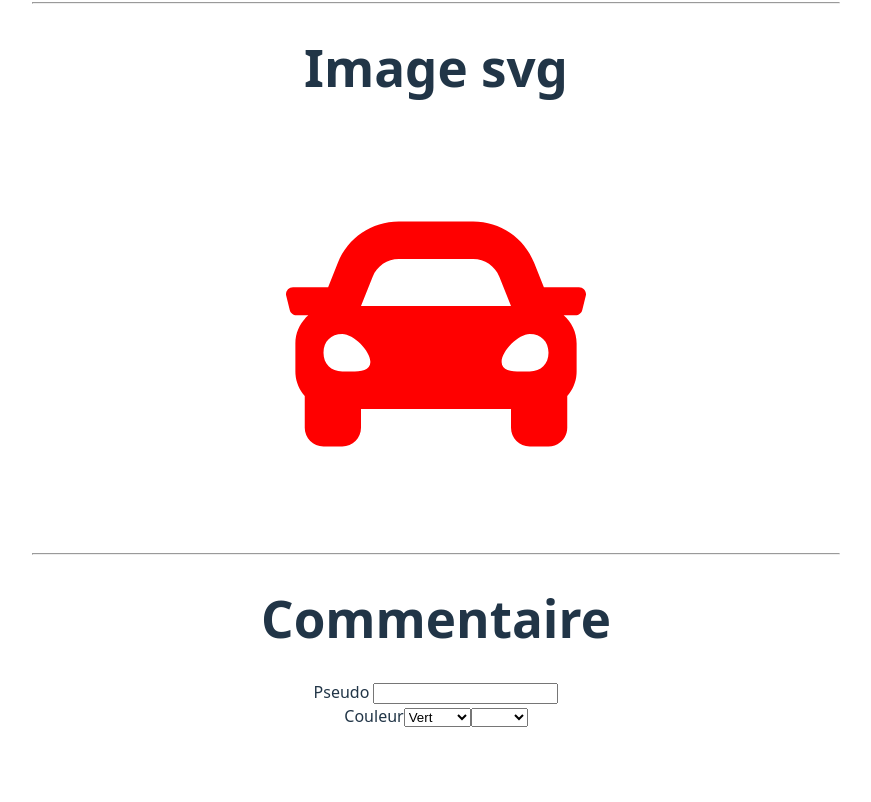
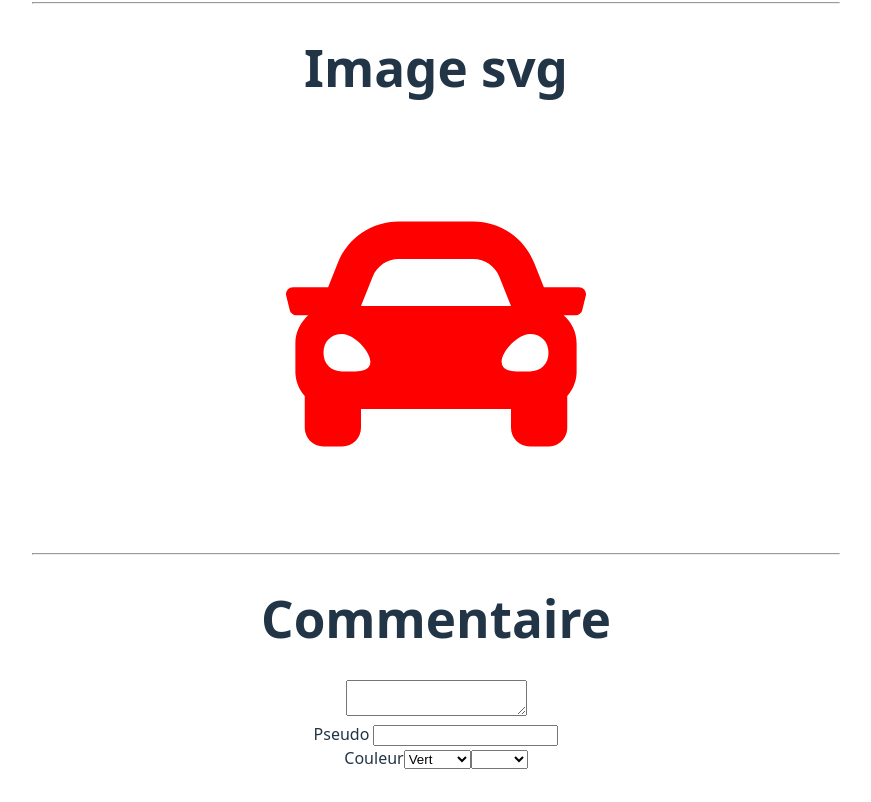
Before and after one commit to Julen37/coursREACT, a React (Vite) app in the folder my-app/: page / in a window 1280 px wide. Shown: the part 2166-2968 px from the top of the page, without its empty margins (204-1075 px from the left). Before the commit the page ends 2926 px from the top, so only its background shows below. Built offline with nearby package versions, Linux system fonts and the light colour scheme.

Commit message:
formulaire textarea / handleComments function

```diff
--- a/my-app/src/components/Form.jsx
+++ b/my-app/src/components/Form.jsx
@@ -6,7 +6,8 @@ class Form extends Component {
     state = {
         username: '',
         color: '',
-        colors: ["", "red", "blue", "green", "black", "pink"]
+        colors: ["", "red", "blue", "green", "black", "pink"],
+        comment: '',
     }
 
     handleUsername = e => {
@@ -21,11 +22,20 @@ class Form extends Component {
         )
     }
 
+    handleComments = event => {
+        this.setState(
+            {comment: event.target.value}
+        )
+    }
+
     render() {
         return(
             <div>
                 <Carz color="red" height="400"/>
-                <h1>Commentaire</h1>
+                <div>
+                    <h1>Commentaire</h1>
+                    <textarea value={this.state.comment} onChange={this.handleComments} name="" id=""></textarea>
+                </div>
                 <form>
                     <div>
                         <label>Pseudo </label>
```
